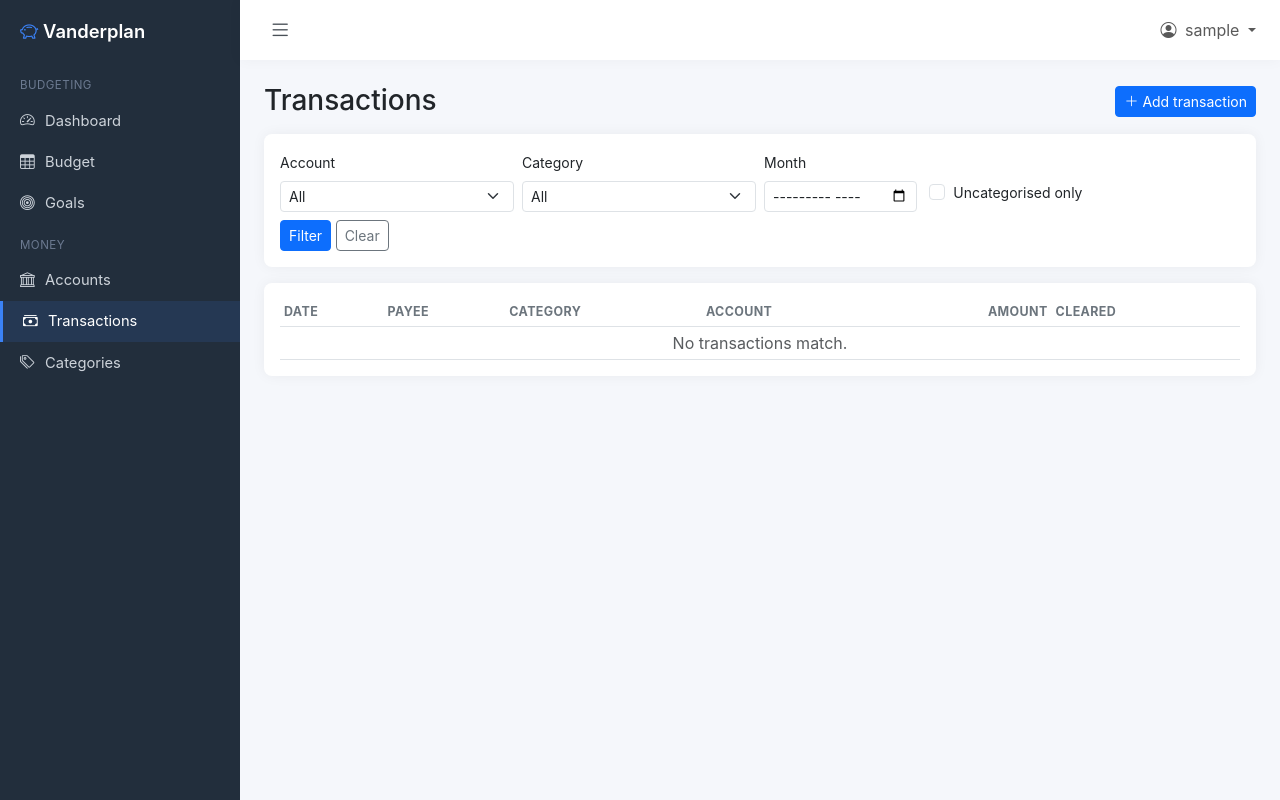
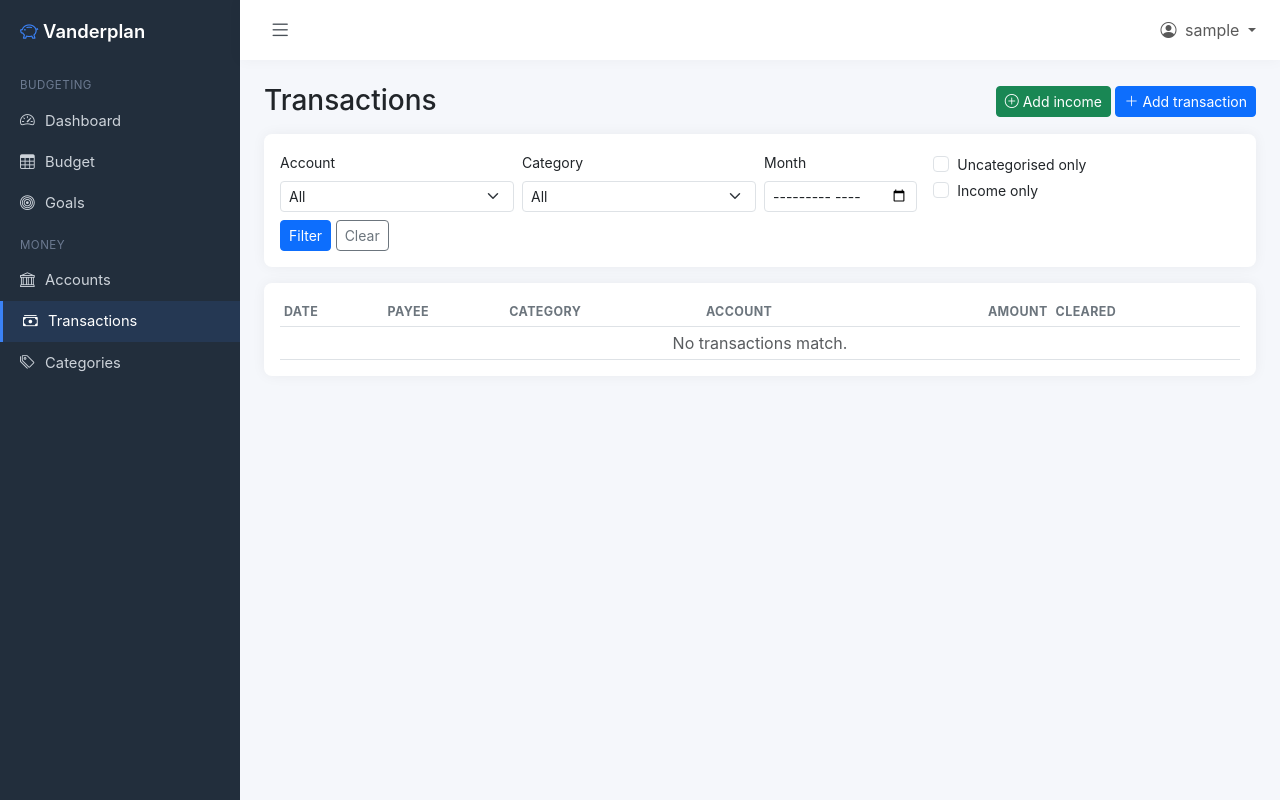
Before and after one commit to danvdvlies/vanderplan, a Django app: page /transactions/ in a window 1280 px wide. Run offline with Django 5.2, Linux system fonts and the light colour scheme; the visitor is signed in with stand-in values (Sample User, id 1); data that the repository does not hold is empty.

Commit message:
Add explicit income and "Ready to Assign" surfacing
Income is now a first-class concept instead of an ambiguous uncategorised
positive transaction:

- Transaction.is_income flag (migration 0002)
- Dedicated "Add income" form/view that always saves a positive, uncategorised
  inflow straight to Ready to Assign
- income_for_month() service; "Income this month" shown on the dashboard and
  budget header; "To be assigned" relabelled "Ready to Assign" with a
  contextual hint
- Income badge and an "Income only" filter on the transactions list
- General transaction form gains an Income checkbox that clears the category

7 new tests (43 total).

Co-Authored-By: Claude Opus 4.8 <noreply@anthropic.com>

```diff
--- a/budget/admin.py
+++ b/budget/admin.py
@@ -44,8 +44,8 @@ class BudgetAssignmentAdmin(admin.ModelAdmin):
 
 @admin.register(Transaction)
 class TransactionAdmin(admin.ModelAdmin):
-    list_display = ("date", "payee", "amount", "category", "account", "cleared", "user")
-    list_filter = ("cleared", "date")
+    list_display = ("date", "payee", "amount", "category", "account", "is_income", "cleared", "user")
+    list_filter = ("is_income", "cleared", "date")
     search_fields = ("payee", "memo")
 
 
--- a/budget/models.py
+++ b/budget/models.py
@@ -176,6 +176,9 @@ class Transaction(TimeStampedModel):
     )
     memo = models.CharField(max_length=255, blank=True)
     cleared = models.BooleanField(default=False)
+    # Explicit inflow marker. Income lands in "Ready to Assign" (no spending
+    # category) instead of being an ambiguous uncategorised positive amount.
+    is_income = models.BooleanField(default=False)
 
     class Meta:
         ordering = ["-date", "-created_at"]
--- a/budget/urls.py
+++ b/budget/urls.py
@@ -29,6 +29,7 @@ urlpatterns = [
     # Transactions
     path("transactions/", views.transaction_list, name="transaction_list"),
     path("transactions/new/", views.transaction_create, name="transaction_create"),
+    path("income/new/", views.income_create, name="income_create"),
     path("transactions/<int:pk>/edit/", views.transaction_edit, name="transaction_edit"),
     path(
         "transactions/<int:pk>/delete/",
--- a/budget/views.py
+++ b/budget/views.py
@@ -20,6 +20,7 @@ from .forms import (
     CategoryForm,
     CategoryGroupForm,
     GoalForm,
+    IncomeForm,
     TransactionForm,
 )
 from .models import (
@@ -85,6 +86,7 @@ def dashboard(request):
         "prev_month": _month_param(services.add_months(month_start, -1)),
         "next_month": _month_param(services.add_months(month_start, 1)),
         "total_cash": services.total_cash_available(request.user),
+        "income_this_month": services.income_for_month(request.user, month_start),
         "assigned_this_month": assigned_this_month,
         "to_be_assigned": services.to_be_assigned(request.user, month_start),
         "bills_due_total": sum(
@@ -115,6 +117,7 @@ def budget_month(request):
         "groups": groups,
         "to_be_assigned": services.to_be_assigned(request.user, month_start),
         "total_cash": services.total_cash_available(request.user),
+        "income_this_month": services.income_for_month(request.user, month_start),
     }
     return render(request, "budget/budget_month.html", context)
 
@@ -348,11 +351,14 @@ def transaction_list(request):
     category_id = request.GET.get("category")
     month = request.GET.get("month")
     uncategorised = request.GET.get("uncategorised")
+    income_only = request.GET.get("income")
 
     if account_id:
         transactions = transactions.filter(account_id=account_id)
-    if uncategorised:
-        transactions = transactions.filter(category__isnull=True)
+    if income_only:
+        transactions = transactions.filter(is_income=True)
+    elif uncategorised:
+        transactions = transactions.filter(category__isnull=True, is_income=False)
     elif category_id:
         transactions = transactions.filter(category_id=category_id)
     if month:
@@ -376,6 +382,7 @@ def transaction_list(request):
                 "category": category_id,
                 "month": month,
                 "uncategorised": uncategorised,
+                "income": income_only,
             },
         },
     )
@@ -391,6 +398,26 @@ def transaction_create(request):
         messages.success(request, "Transaction added.")
         return redirect("transaction_list")
     return render(request, "budget/form.html", {"form": form, "title": "New Transaction"})
+
+
+@login_required
+def income_create(request):
+    """Add money to Ready to Assign via a dedicated inflow form."""
+    form = IncomeForm(request.POST or None, user=request.user)
+    if request.method == "POST" and form.is_valid():
+        txn = form.save(commit=False)
+        txn.user = request.user
+        txn.is_income = True
+        txn.category = None
+        txn.amount = abs(txn.amount)
+        txn.save()
+        messages.success(request, f"Added ${txn.amount} to Ready to Assign.")
+        return redirect("dashboard")
+    return render(
+        request,
+        "budget/form.html",
+        {"form": form, "title": "Add Income", "subtitle": "Goes straight to Ready to Assign."},
+    )
 
 
 @login_required
--- a/templates/budget/form.html
+++ b/templates/budget/form.html
@@ -3,6 +3,7 @@
 {% block heading %}{{ title }}{% endblock %}
 
 {% block content %}
+{% if subtitle %}<p class="text-muted">{{ subtitle }}</p>{% endif %}
 <div class="card"><div class="card-body">
   <form method="post" novalidate>
     {% csrf_token %}
--- a/templates/budget/transaction_list.html
+++ b/templates/budget/transaction_list.html
@@ -2,7 +2,10 @@
 {% load humanize %}
 {% block title %}Transactions{% endblock %}
 {% block heading %}Transactions{% endblock %}
-{% block actions %}<a class="btn btn-primary btn-sm" href="{% url 'transaction_create' %}"><i class="bi bi-plus-lg"></i> Add transaction</a>{% endblock %}
+{% block actions %}
+  <a class="btn btn-success btn-sm" href="{% url 'income_create' %}"><i class="bi bi-plus-circle"></i> Add income</a>
+  <a class="btn btn-primary btn-sm" href="{% url 'transaction_create' %}"><i class="bi bi-plus-lg"></i> Add transaction</a>
+{% endblock %}
 
 {% block content %}
 <div class="card mb-3"><div class="card-body">
@@ -25,9 +28,15 @@
       <label class="form-label small">Month</label>
       <input type="month" name="month" value="{{ filters.month }}" class="form-control form-control-sm">
     </div>
-    <div class="col-md-2 form-check ms-2 mb-2">
-      <input type="checkbox" class="form-check-input" name="uncategorised" value="1" id="uncat" {% if filters.uncategorised %}checked{% endif %}>
-      <label class="form-check-label small" for="uncat">Uncategorised only</label>
+    <div class="col-md-2 ms-2 mb-2">
+      <div class="form-check">
+        <input type="checkbox" class="form-check-input" name="uncategorised" value="1" id="uncat" {% if filters.uncategorised %}checked{% endif %}>
+        <label class="form-check-label small" for="uncat">Uncategorised only</label>
+      </div>
+      <div class="form-check">
+        <input type="checkbox" class="form-check-input" name="income" value="1" id="inc" {% if filters.income %}checked{% endif %}>
+        <label class="form-check-label small" for="inc">Income only</label>
+      </div>
     </div>
     <div class="col-md-2">
       <button class="btn btn-sm btn-primary" type="submit">Filter</button>
@@ -44,7 +53,7 @@
       <tr>
         <td>{{ txn.date|date:"d M Y" }}</td>
         <td>{{ txn.payee|default:"—" }}{% if txn.memo %}<br><small class="text-muted">{{ txn.memo }}</small>{% endif %}</td>
-        <td>{% if txn.category %}{{ txn.category.name }}{% else %}<span class="badge bg-secondary">Uncategorised</span>{% endif %}</td>
+        <td>{% if txn.is_income %}<span class="badge bg-success">Income</span>{% elif txn.category %}{{ txn.category.name }}{% else %}<span class="badge bg-secondary">Uncategorised</span>{% endif %}</td>
         <td>{{ txn.account.name }}</td>
         <td class="text-end {% if txn.amount < 0 %}money-neg{% else %}money-pos{% endif %}">${{ txn.amount|floatformat:2|intcomma }}</td>
         <td>{% if txn.cleared %}<i class="bi bi-check-circle-fill text-success"></i>{% else %}<i class="bi bi-circle text-muted"></i>{% endif %}</td>
```
Also changed, not shown: budget/forms.py (+36 -1 lines), budget/services.py (+13 -1 lines), budget/tests/test_income.py (added, +107 -0 lines), templates/budget/budget_month.html (+10 -2 lines), templates/budget/dashboard.html (+10 -1 lines), budget/migrations/0002_transaction_is_income.py (added).
